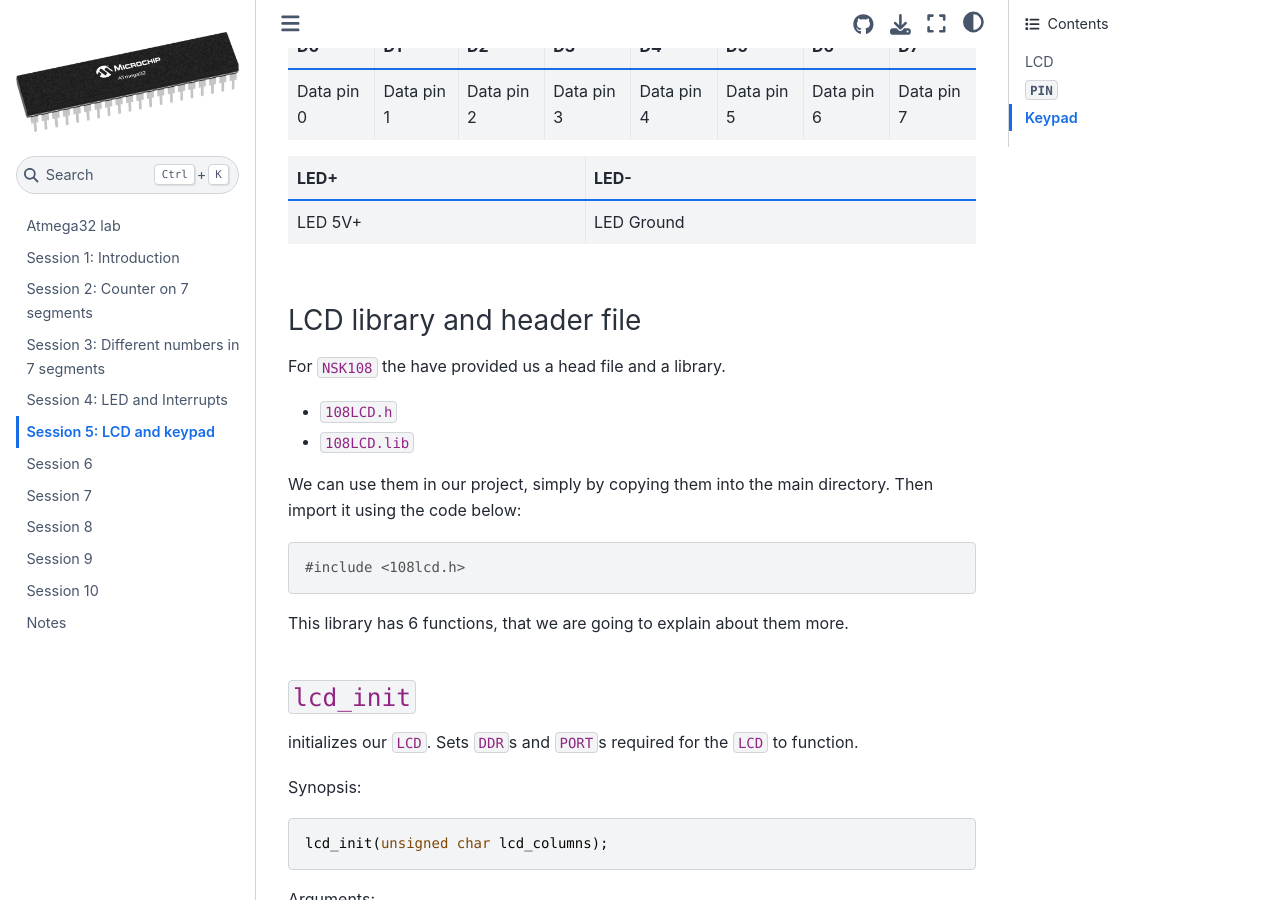
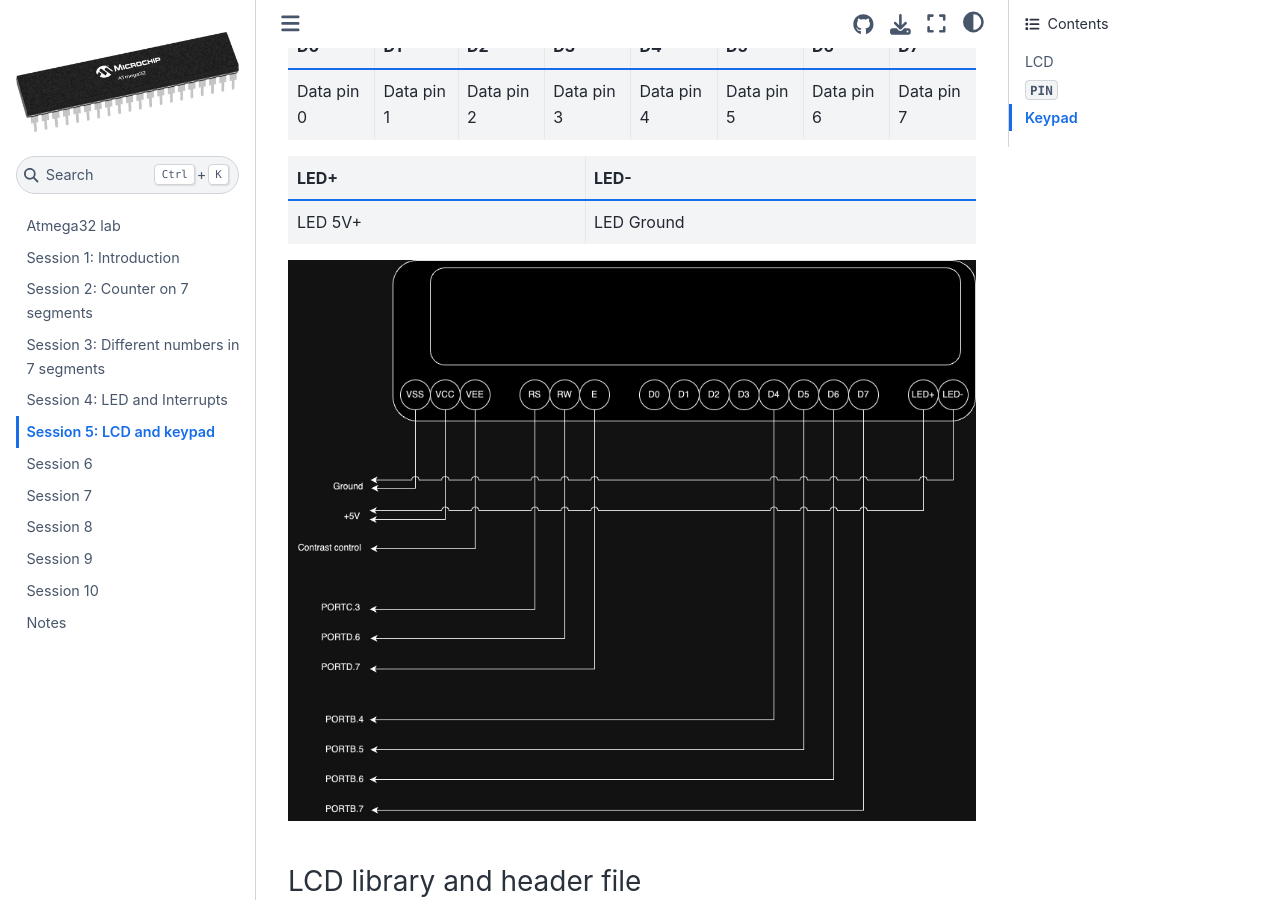
Before and after one commit to LiterallyTheOne/atmega32_lab, a Jupyter Book: the page built from docs/session_5.md, in a window 1280 px wide and 900 px high, scrolled down 472 px. Built offline with Jupyter Book 1.0.4 settings and Sphinx 7.4.7 and the Sphinx Book theme 1.1.4, drawn with Linux system fonts in a browser that asks for light colours.

Commit message:
Add LCD schema

```diff
--- a/docs/session_5.md
+++ b/docs/session_5.md
@@ -24,6 +24,8 @@ It has 16-pins.
 | LED+    | LED-       |
 | ------- | ---------- |
 | LED 5V+ | LED Ground |
+
+![LCD108 ATmega32](figures/lcd108_atmega32.jpg)
 
 ### LCD library and header file
 
```
Also changed, not shown: docs/figures/lcd108_atmega32.jpg (added).
